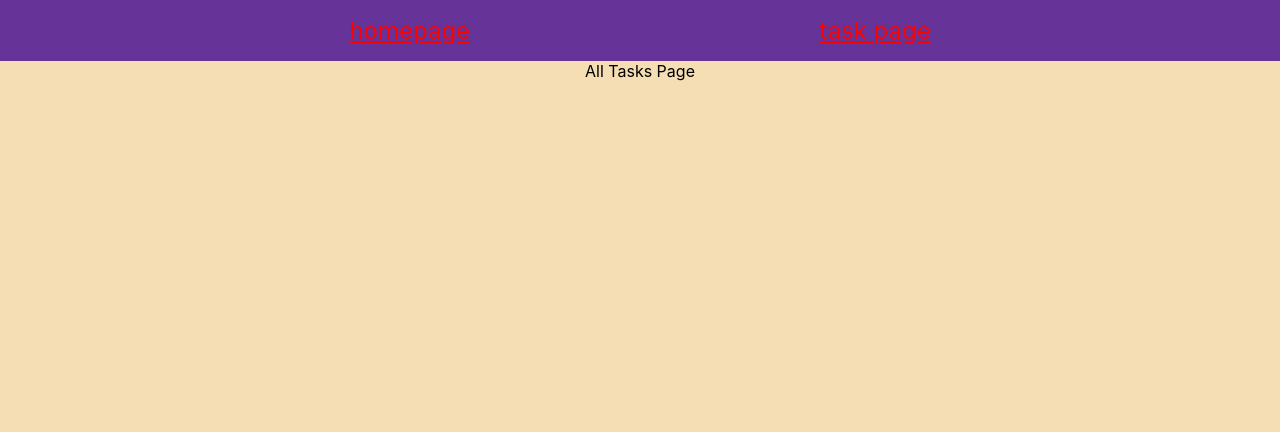
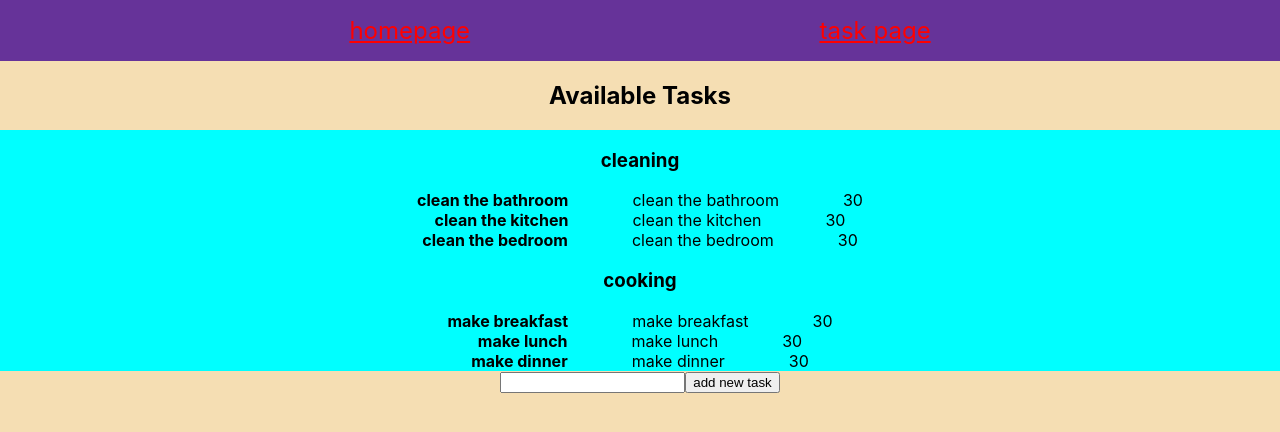
Before and after one commit to tobleroo/react-lifeorganizer, a React (Create React App) app: page /all-tasks in a window 1280 px wide. Shown: the top 432 px of the page. Built offline with nearby package versions, Linux system fonts and the light colour scheme.

Commit message:
can add new task categories

```diff
--- /dev/null
+++ b/src/components/AddNewTask.jsx
@@ -0,0 +1,22 @@
+
+
+import React from 'react';
+import {useState} from 'react';
+
+export default function AddNewTask({onAddTask}) {
+
+    const [categoryName, setCategoryName] = useState('');
+
+    const addNewCategory = () => {
+        onAddTask(categoryName);
+        setCategoryName('');
+    }
+
+    return (
+        <div>
+            <input type="text"  value={categoryName}
+            onChange={(e) => setCategoryName(e.target.value)}/>
+            <button onClick={addNewCategory}>add new task</button>
+        </div>
+    )
+}
--- a/src/components/AvailableTasks.jsx
+++ b/src/components/AvailableTasks.jsx
@@ -3,8 +3,30 @@ import React from "react";
 
 function AvailableTasks({listOfTasks}) {
     return (
-        <div>
-        Available Tasks
+        <div className="category-box">
+            <h2>Available Tasks</h2>
+            {listOfTasks.length ? (
+                listOfTasks.map((task) => {
+                    return (
+                        <div className="task-category">
+                            <h3>{task.categoryName}</h3>
+                            {task.tasks.length ? (
+                                task.tasks.map((task) => {
+                                    return (
+                                        <div className="task-item">
+                                            <h4>{task.taskName}</h4>
+                                            <p>{task.taskDescription}</p>
+                                            <p>{task.timeToComplete}</p>
+                                        </div>)
+                                })
+                            ) : (
+                                <p>No tasks in this category</p>
+                            )}
+                        </div>)
+                })
+            ) : (
+                <p>No Categories available</p>
+            )}
         </div>
     )
 }
--- /dev/null
+++ b/src/demoData/demoTaskList.js
@@ -0,0 +1,45 @@
+
+function demoTaskList(){
+    return [
+        {
+            categoryName: "cleaning",
+            tasks: [{
+                    taskName: "clean the bathroom",
+                    taskDescription: "clean the bathroom",
+                    timeToComplete: 30,
+                    timeCompleted: 0,
+                },{
+                    taskName: "clean the kitchen",
+                    taskDescription: "clean the kitchen",
+                    timeToComplete: 30,
+                    timeCompleted: 0,
+                },{
+                    taskName: "clean the bedroom",
+                    taskDescription: "clean the bedroom",
+                    timeToComplete: 30,
+                    timeCompleted: 0,
+                }]
+        },{
+            categoryName: "cooking",
+            tasks: [
+                {
+                    taskName: "make breakfast",
+                    taskDescription: "make breakfast",
+                    timeToComplete: 30,
+                    timeCompleted: 0,
+                },{
+                    taskName: "make lunch",
+                    taskDescription: "make lunch",
+                    timeToComplete: 30,
+                    timeCompleted: 0,
+                },{
+                    taskName: "make dinner",
+                    taskDescription: "make dinner",
+                    timeToComplete: 30,
+                    timeCompleted: 0,
+                }
+            ]
+        }]
+}
+
+export default demoTaskList;
--- a/src/pages/AllTasksPage.jsx
+++ b/src/pages/AllTasksPage.jsx
@@ -1,17 +1,41 @@
 import React from "react";
+import {useState} from "react";
+
+import AvailableTasks from "../components/AvailableTasks";
+import demoTaskList from "../demoData/demoTaskList";
+import AddNewTask from "../components/AddNewTask";
+
+//import css
+import "../styles/pages/AllTasksPage.css";
 
 function AllTasksPage() {
 
+  const [tasks, setTasks] = useState(demoTaskList);
+
+  const addNewCategory = (newCategoryName) => {
+    const newCategory = {
+      categoryName: newCategoryName,
+      tasks: []
+    };
+
+    setTasks([...tasks, newCategory]);
+  }
+
+  const saveTaskData = () => {
+    console.log('data will be sent to backend');
+  }
+
   return(
     <div>
-        All Tasks Page
         {/* box of created categories and their tasks */}
+        <AvailableTasks listOfTasks={tasks}/>
 
         {/* box to add new tasks to the list */}
+        <AddNewTask onAddTask={addNewCategory}/>
 
     </div>
-    )
+  )
+
 }
 
-
 export default AllTasksPage;
--- /dev/null
+++ b/src/styles/pages/AllTasksPage.css
@@ -0,0 +1,24 @@
+
+.category-box{
+    display: flex;
+    flex-direction: column;
+    justify-content: center;
+}
+
+.task-category{
+    display: flex;
+    flex-direction: column;
+    justify-content: center;
+    background-color: aqua;
+}
+
+.task-item{
+    display: flex;
+    flex-direction: row;
+    justify-content: center;
+}
+
+.task-item h4,p{
+    margin: 0 2rem;
+    padding: 0;
+}
```
